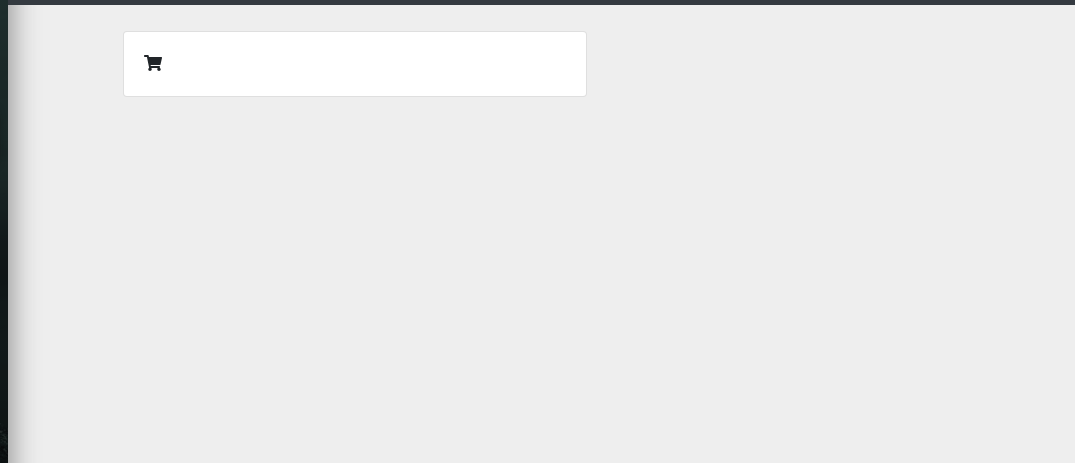
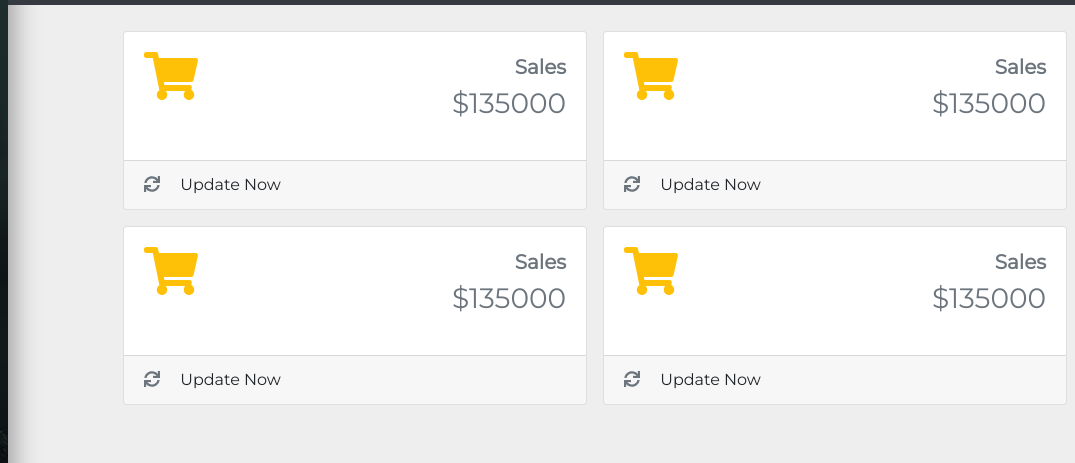
Before and after one commit to sergii1978/Dashboard, a plain HTML site: page index.html in a window 1280 px wide. Shown: the part 57-520 px from the top of the page, 205-1280 px from the left. Drawn offline with nearby package versions, Linux system fonts and the light colour scheme.

Commit message:
add card

```diff
--- a/css/style.css
+++ b/css/style.css
@@ -98,3 +98,12 @@ body {
     margin-right: 20px;
   }
 }
+
+/* secrion card */
+.description__name {
+  font-size: 1.25rem;
+}
+
+.description__parameter {
+  font-size: 1.75rem;
+}
--- a/index.html
+++ b/index.html
@@ -164,24 +164,83 @@
                         <div class="col-sm-6 p-2">
                             <div class="card">
                                 <div class="card-body">
-                                    <div>
-                                        <i class="fas fa-shopping-cart"></i>
-                                        <div></div>
+                                    <div class="d-flex justify-content-between">
+                                        <i class="fas fa-shopping-cart fa-3x text-warning"></i>
+                                        <div class="description__wrapper text-right text-secondary">
+                                            <dl class="description__list">
+                                                <dt class="description__name">Sales</dt>
+                                                <dd class="description__parameter">&#36;135000</dd>
+                                            </dl>
+                                        </div>
                                     </div>
+                                </div>
+                                <div class="card-footer">
+                                    <i class="fas fa-sync text-secondary mr-3"></i>
+                                    <span>Update Now</span>
                                 </div>
                             </div>
                         </div>
+
                         <div class="col-sm-6 p-2">
+                            <div class="card">
+                                <div class="card-body">
+                                    <div class="d-flex justify-content-between">
+                                        <i class="fas fa-shopping-cart fa-3x text-warning"></i>
+                                        <div class="description__wrapper text-right text-secondary">
+                                            <dl class="description__list">
+                                                <dt class="description__name">Sales</dt>
+                                                <dd class="description__parameter">&#36;135000</dd>
+                                            </dl>
+                                        </div>
+                                    </div>
+                                </div>
+                                <div class="card-footer">
+                                    <i class="fas fa-sync text-secondary mr-3"></i>
+                                    <span>Update Now</span>
+                                </div>
+                            </div>
+                        </div>
 
+                        <div class="col-sm-6 p-2">
+                            <div class="card">
+                                <div class="card-body">
+                                    <div class="d-flex justify-content-between">
+                                        <i class="fas fa-shopping-cart fa-3x text-warning"></i>
+                                        <div class="description__wrapper text-right text-secondary">
+                                            <dl class="description__list">
+                                                <dt class="description__name">Sales</dt>
+                                                <dd class="description__parameter">&#36;135000</dd>
+                                            </dl>
+                                        </div>
+                                    </div>
+                                </div>
+                                <div class="card-footer">
+                                    <i class="fas fa-sync text-secondary mr-3"></i>
+                                    <span>Update Now</span>
+                                </div>
+                            </div>
                         </div>
+
                         <div class="col-sm-6 p-2">
+                            <div class="card">
+                                <div class="card-body">
+                                    <div class="d-flex justify-content-between">
+                                        <i class="fas fa-shopping-cart fa-3x text-warning"></i>
+                                        <div class="description__wrapper text-right text-secondary">
+                                            <dl class="description__list">
+                                                <dt class="description__name">Sales</dt>
+                                                <dd class="description__parameter">&#36;135000</dd>
+                                            </dl>
+                                        </div>
+                                    </div>
+                                </div>
+                                <div class="card-footer">
+                                    <i class="fas fa-sync text-secondary mr-3"></i>
+                                    <span>Update Now</span>
+                                </div>
+                            </div>
+                        </div>
 
-                        </div>
-                        <div class="col-sm-6 p-2">
-
-                        </div>
-                    </div>
-                </div>
             </div>
         </div>
      </section>
```
